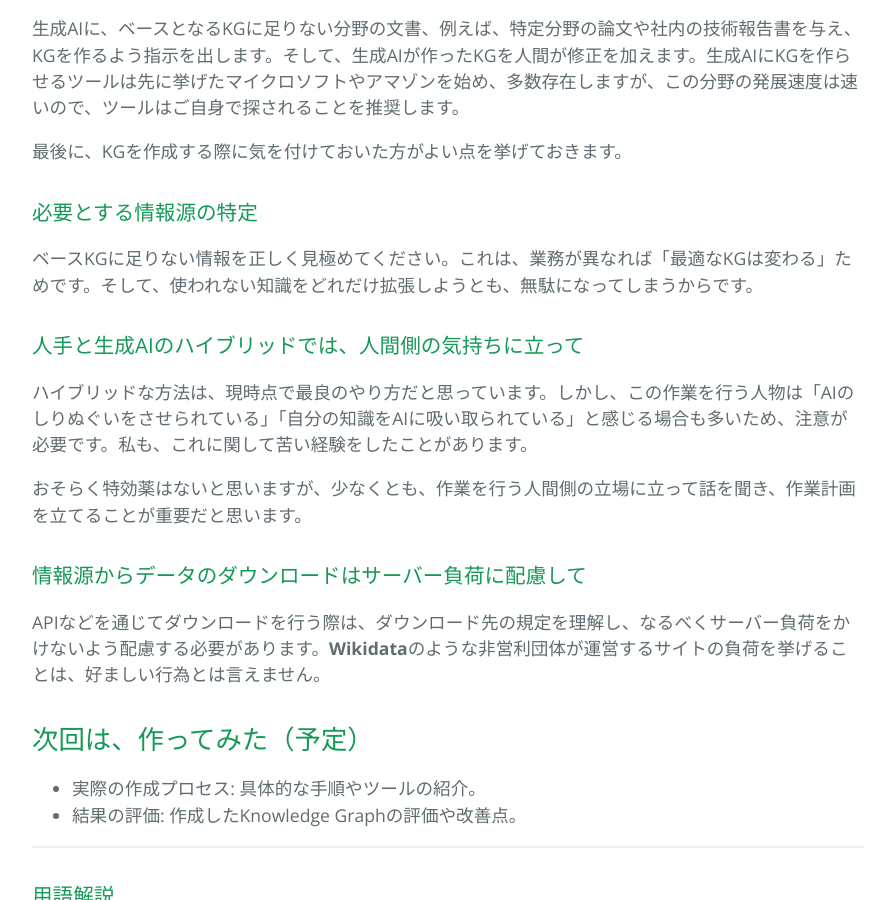
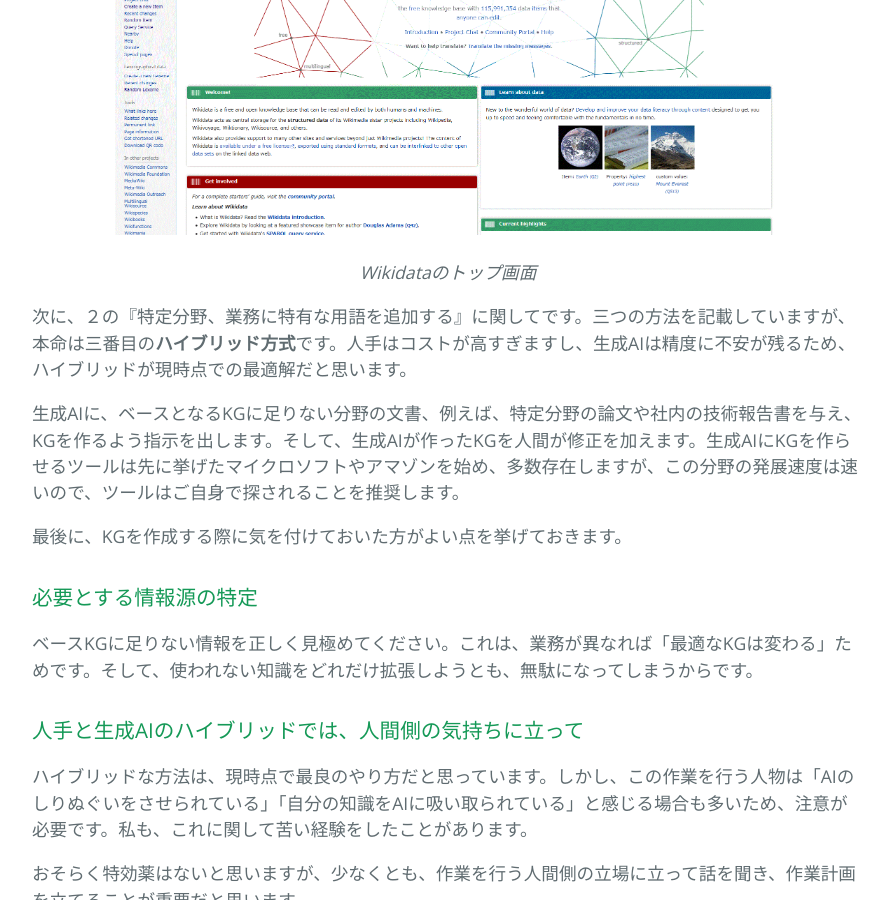
Before and after one commit to Shin-ichiro-I/Shin-ichiro-I.github.io, a Jekyll site: the page built from _posts/2025-02-14-test-blog.md, in a window 1280 px wide and 900 px high, scrolled down 3636 px. Shown: the whole window, without its empty margins (192-1087 px from the left). Built offline with Jekyll 4.4.1, drawn with Linux system fonts in a browser that asks for light colours.

Commit message:
Update 2025-02-14-test-blog.md

```diff
--- a/_posts/2025-02-14-test-blog.md
+++ b/_posts/2025-02-14-test-blog.md
@@ -26,7 +26,7 @@
 私たち人間はこれらの表現を自由に使いこなしていますが、生成AIはこれら特定領域の知識が不足しています。
 そのため、データベース内の検索ジョブであっても、生成AIだけでは精度が不足します。これを向上させるためには、生成AIの知識を補ってくれる**Knowledge Graph（KG）** が必須です。
 
-**グラフRAG**という技術が、生成AIの足りない知識をKGで補う検索技術であり、[マイクロソフト](https://github.com/user-attachments/assets/5e0353b7-3ca3-435c-9a66-2529697ee6a6)や[アマゾン](https://github.com/awslabs/graphrag-toolkit)のような巨大IT企業も真剣に取り組んでいる、注目の技術です。業務に生成AIを組み込む際には、**グラフRAG**の利用を考えることが増えているようです。
+**グラフRAG**という技術が、生成AIの足りない知識をKGで補う検索技術であり、[マイクロソフト](https://microsoft.github.io/graphrag/)や[アマゾン](https://github.com/awslabs/graphrag-toolkit)のような巨大IT企業も真剣に取り組んでいる、注目の技術です。業務に生成AIを組み込む際には、**グラフRAG**の利用を考えることが増えているようです。
 
 ### Knowledge Graph（KG）で実現したいこと
 先程**グラフRAG**について触れましたが、ここでは、単純に検索ソフトで行うデータベース（DB）内の検索ジョブについて考えます。もちろん、生成AIを組み込んだ**グラフRAG**であれば、自然な会話文で検索結果を回答してくれますが、実際のところ、機械的な回答だけでも十分な場面は多いものです。
@@ -85,6 +85,11 @@
 
 やはり、本命は、**Wikidata**などの既存の辞書やデータベースを活用する方法だと思います。**Wikidata**という単語を初めて聞いたという人のために補足すると、**Wikipedia**のデータ版が**Wikidata**になります。**Wikipedia**には、用語の上位・下位の関係性などの情報も付随しており、オントロジーと言えるようなデータソースです。PythonやSPARQLといったプログラミング言語を使って、**Wikipedia**から所望のデータをダウンロードすることができるため、自身が望む形でベースKGを作成することができます。
 
+   <div align="center">
+   <img src="/assets/wikidata_top.gif" width="80%" alt="MS_SSO">
+   <p><em>Wikidataのトップ画面</em></p>
+   </div>
+
 次に、２の『特定分野、業務に特有な用語を追加する』に関してです。三つの方法を記載していますが、本命は三番目の**ハイブリッド方式**です。人手はコストが高すぎますし、生成AIは精度に不安が残るため、ハイブリッドが現時点での最適解だと思います。
 
 生成AIに、ベースとなるKGに足りない分野の文書、例えば、特定分野の論文や社内の技術報告書を与え、KGを作るよう指示を出します。そして、生成AIが作ったKGを人間が修正を加えます。生成AIにKGを作らせるツールは先に挙げたマイクロソフトやアマゾンを始め、多数存在しますが、この分野の発展速度は速いので、ツールはご自身で探されることを推奨します。
```
